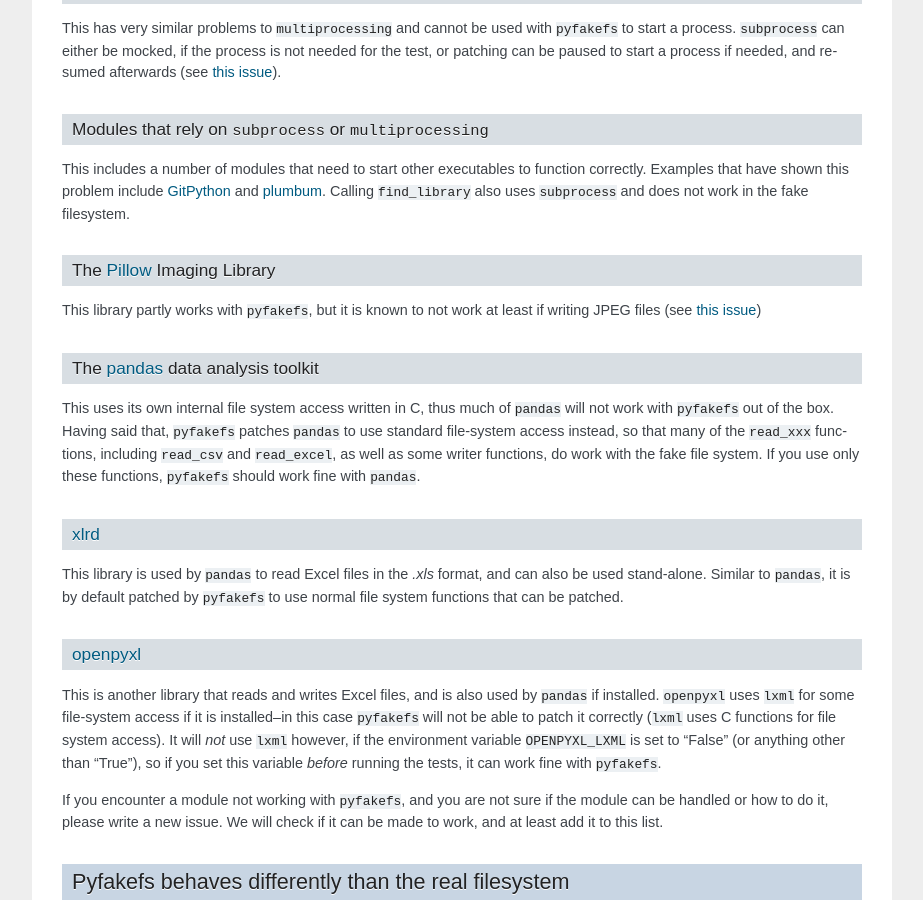
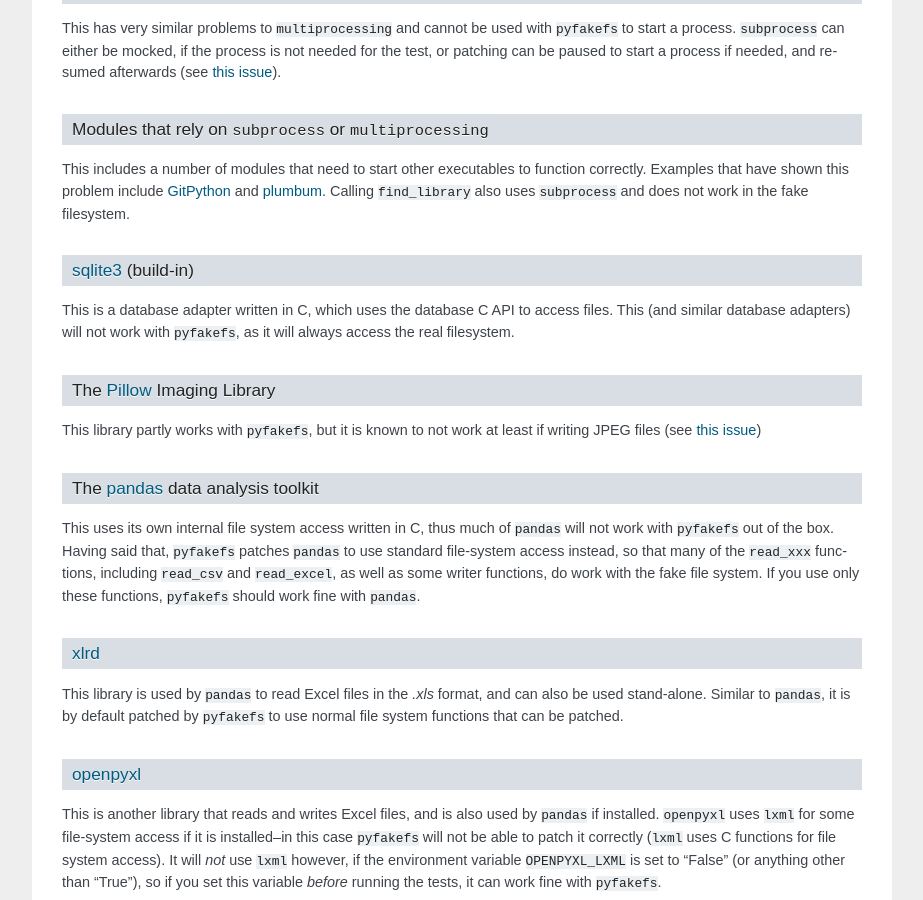
Before and after one commit to pytest-dev/pyfakefs, a Sphinx documentation site: the page built from docs/troubleshooting.rst, in a window 1280 px wide and 900 px high, scrolled down 1017 px. Shown: the whole window, without its empty margins (198-1121 px from the left). Built offline with Sphinx 7.4.7, drawn with Linux system fonts in a browser that asks for light colours.

Commit message:
Add note regarding `sqlite3` incompatibility
- see #850

```diff
--- a/docs/troubleshooting.rst
+++ b/docs/troubleshooting.rst
@@ -69,6 +69,11 @@
 and `plumbum`_. Calling ``find_library`` also uses ``subprocess`` and does not work in
 the fake filesystem.
 
+`sqlite3`_ (build-in)
+~~~~~~~~~~~~~~~~~~~~~~~~
+This is a database adapter written in C, which uses the database C API to access files.
+This (and similar database adapters) will not work with ``pyfakefs``, as it will always
+access the real filesystem.
 
 The `Pillow`_ Imaging Library
 ~~~~~~~~~~~~~~~~~~~~~~~~~~~~~
@@ -231,6 +236,7 @@
 
 .. _`multiprocessing`: https://docs.python.org/3/library/multiprocessing.html
 .. _`subprocess`: https://docs.python.org/3/library/subprocess.html
+.. _`sqlite3`: https://docs.python.org/3/library/sqlite3.html
 .. _`GitPython`: https://pypi.org/project/GitPython/
 .. _`plumbum`: https://pypi.org/project/plumbum/
 .. _`Pillow`: https://pypi.org/project/Pillow/
```
Also changed, not shown: CHANGES.md (+4 -0 lines).
